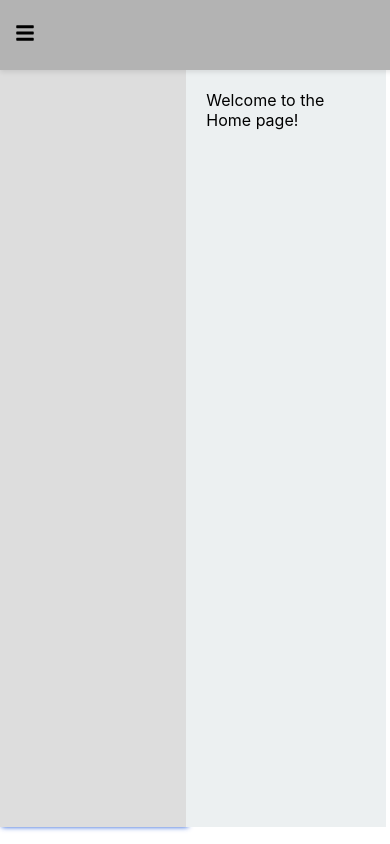
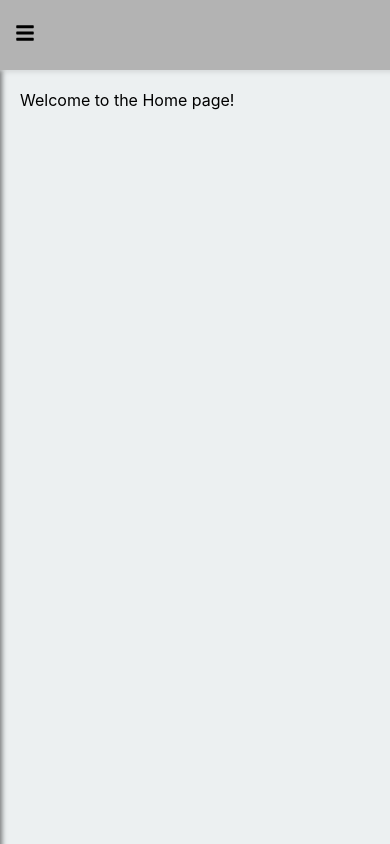
Before and after one commit to WKellettScorch/ScorchWebApp, a React (Create React App) app in the folder frontend/scorch-web-app/: page / in a window 390 px wide. Built offline with nearby package versions, Linux system fonts and the light colour scheme.

Commit message:
Optimizing for Mobile

```diff
--- a/frontend/scorch-web-app/src/components/MainLayout/MainLayout.css
+++ b/frontend/scorch-web-app/src/components/MainLayout/MainLayout.css
@@ -1,35 +1,53 @@
-/*"\frontend\scorch-web-app\src\components\MainLayout\MainLayout.css" */
 .mainLayout {
     display: flex;
     flex-direction: column;
-    height: 98vh;
-    width: 99vw;
+    height: 100vh; /* full height */
+    width: 100vw; /* full width */
+    overflow-x: hidden; /* prevents horizontal scroll */
 }
 
 .bodyWrapper {
     display: flex;
     flex: 1;
+    transition: margin-left 0.5s; /* smooth transition for sidebar */
 }
 
 .sideBar {
     display: flex;
     flex-direction: column;
     align-items: stretch;
-    /* Items will take the full width of sideBar */
     background-color: #dddddd;
     width: 250px;
-    /* Increased width */
-    box-shadow: 2px 0 5px rgba(0, 66, 209, 0.877);
+    box-shadow: 2px 0 5px rgba(0, 0, 0, 0.5);
+    position: fixed; /* fixed position */
+    z-index: 1; /* above the content */
+    left: -250px; /* initially off screen */
+    height: 100%; /* full height */
+    overflow-x: hidden; /* prevents horizontal scroll */
+    transition: 0.5s; /* smooth transition for sidebar */
 }
 
 .contentArea {
     flex-grow: 1;
     overflow: auto;
     padding: 20px;
+    margin-left: 0; /* no margin if sidebar is hidden */
 }
 
-@media (min-width: 769px) {
-    .sideBar{
-        width: 0px;
+/* When sideBar is open, shift contentArea */
+.sideBarOpen .contentArea {
+    margin-left: 250px; /* match the width of the sidebar */
+}
+
+/* Mobile view */
+@media screen and (max-width: 768px) {
+    .sideBar {
+        width: 100%; /* full width */
+        left: -100%; /* initially off screen */
+    }
+
+    /* When sideBar is open, shift contentArea */
+    .sideBarOpen .contentArea {
+        margin-left: 100%; /* full width */
     }
 }
--- a/frontend/scorch-web-app/src/components/MainLayout/MainLayout.js
+++ b/frontend/scorch-web-app/src/components/MainLayout/MainLayout.js
@@ -16,7 +16,7 @@ const MainLayout = ({ children }) => {
         <div className="mainLayout">
             <TopNavBar toggleNavVisibility={toggleNavVisibility} />
             <div className="bodyWrapper">
-                <div className="sideBar">
+                <div className={`sideBar ${isNavVisible ? 'sideBarOpen' : ''}`}>
                     <SideNavBar isNavVisible={isNavVisible} toggleNavVisibility={toggleNavVisibility} />
                 </div>
                 <div className="contentArea">
```
